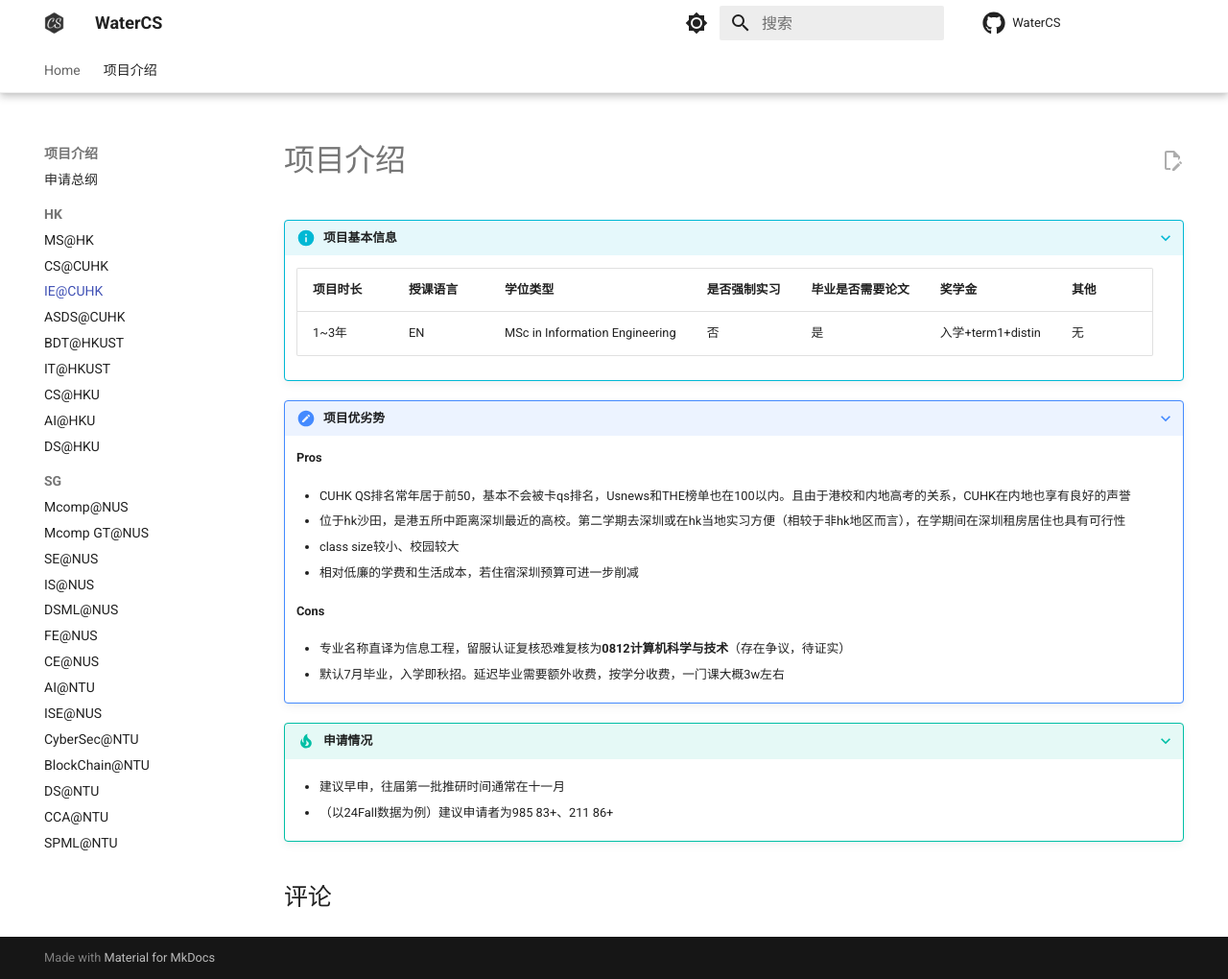
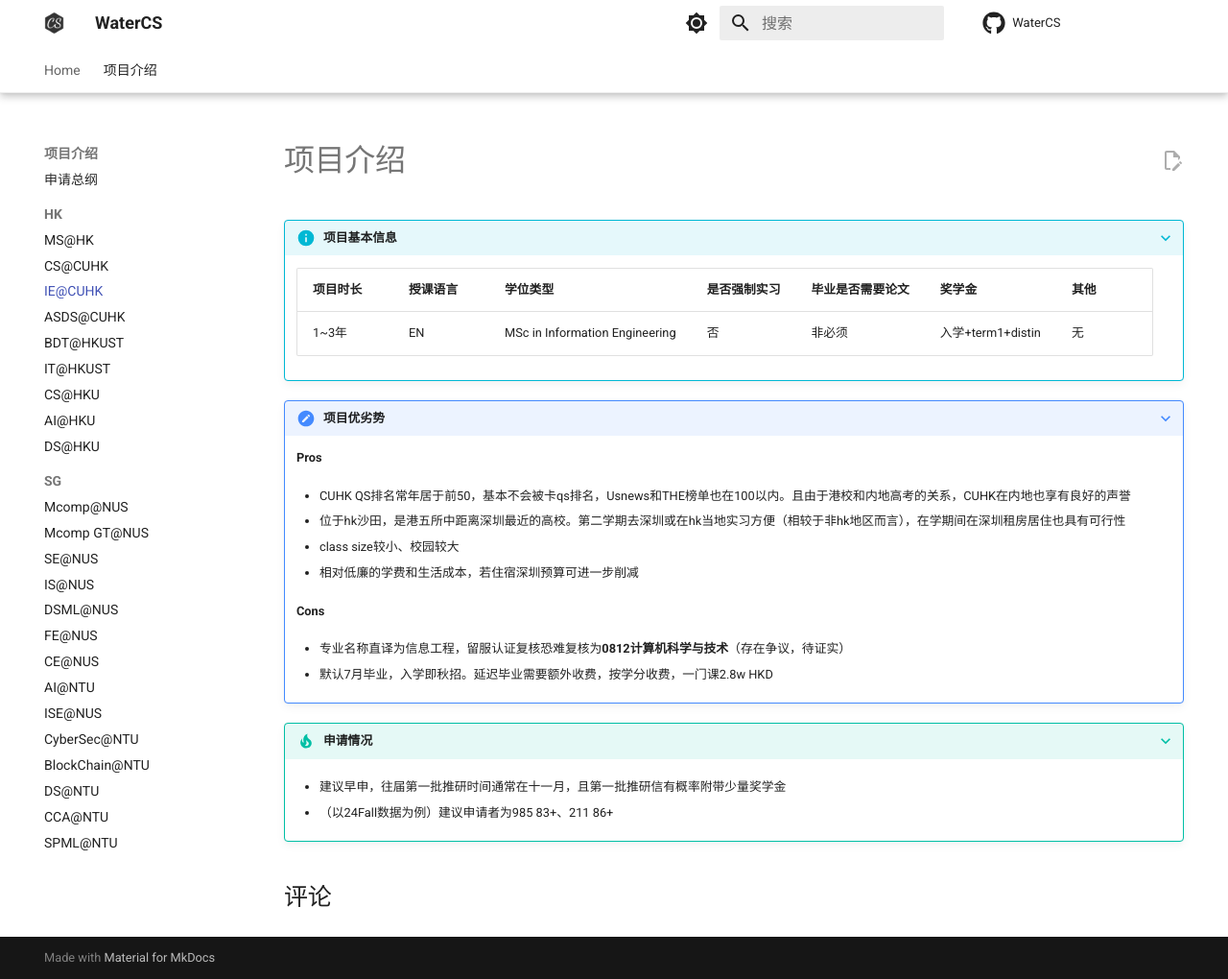
Before and after one commit to Water-CS-Application/WaterCS, an MkDocs documentation site: the page built from docs/Program/HK/T1.5/IE@CUHK.md, in a window 1280 px wide and 1020 px high. Shown: the whole window at 96% size. Built offline with MkDocs 1.6.1 and Material for MkDocs 9.7.7, drawn with Linux system fonts in a browser that asks for light colours; comment, search, counter and statistics services are not loaded.

Commit message:
Update IE@CUHK.md (#15)

```diff
--- a/docs/Program/HK/T1.5/IE@CUHK.md
+++ b/docs/Program/HK/T1.5/IE@CUHK.md
@@ -3,7 +3,7 @@
 
     | 项目时长 | 授课语言 | 学位类型 | 是否强制实习 | 毕业是否需要论文 | 奖学金 | 其他 |
     |------|------|--------|----------|------|------|------------|
-    | 1~3年    | EN |   MSc in Information Engineering    | 否     | 是    | 入学+term1+distin    | 无          |
+    | 1~3年    | EN |   MSc in Information Engineering    | 否     | 非必须   | 入学+term1+distin    | 无          |
 
 ???+ note "项目优劣势"
 
@@ -21,10 +21,10 @@
 
     - 专业名称直译为信息工程，留服认证复核恐难复核为**0812计算机科学与技术**（存在争议，待证实）
 
-    - 默认7月毕业，入学即秋招。延迟毕业需要额外收费，按学分收费，一门课大概3w左右
+    - 默认7月毕业，入学即秋招。延迟毕业需要额外收费，按学分收费，一门课2.8w HKD
 
 ???+ tip "申请情况"
 
-    - 建议早申，往届第一批推研时间通常在十一月
+    - 建议早申，往届第一批推研时间通常在十一月，且第一批推研信有概率附带少量奖学金
 
     - （以24Fall数据为例）建议申请者为985 83+、211 86+
```
